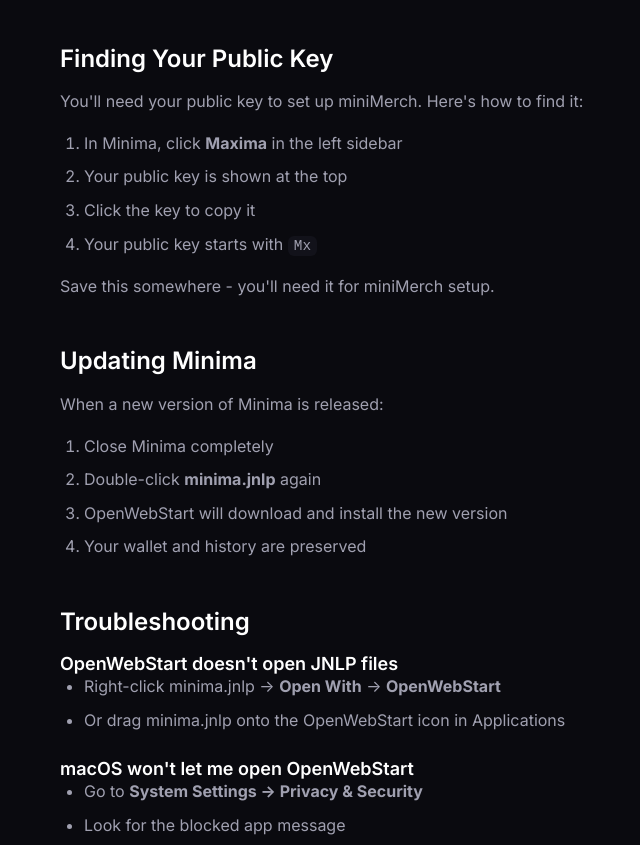
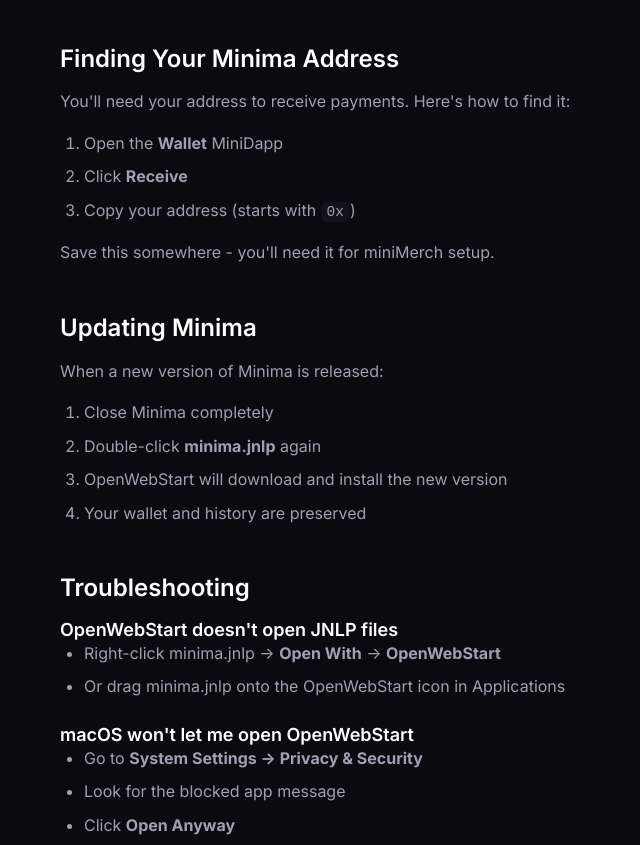
Before and after one commit to eurobuddha/miniMerch-onboarding, a plain HTML site: page guides/macos.html in a window 1280 px wide. Shown: the part 4577-5422 px from the top of the page, without its empty margins (204-844 px from the left). Drawn offline with Linux system fonts and the light colour scheme.

Commit message:
Fix: Click Receive to copy 0x address

```diff
--- a/guides/macos.html
+++ b/guides/macos.html
@@ -223,15 +223,14 @@
       </ol>
     </section>
 
-    <!-- Finding Your Public Key -->
+    <!-- Finding Your Address -->
     <section class="guide-section">
-      <h2>Finding Your Public Key</h2>
-      <p>You'll need your public key to set up miniMerch. Here's how to find it:</p>
+      <h2>Finding Your Minima Address</h2>
+      <p>You'll need your address to receive payments. Here's how to find it:</p>
       <ol>
-        <li>In Minima, click <strong>Maxima</strong> in the left sidebar</li>
-        <li>Your public key is shown at the top</li>
-        <li>Click the key to copy it</li>
-        <li>Your public key starts with <code>Mx</code></li>
+        <li>Open the <strong>Wallet</strong> MiniDapp</li>
+        <li>Click <strong>Receive</strong></li>
+        <li>Copy your address (starts with <code>0x</code>)</li>
       </ol>
       <p>Save this somewhere - you'll need it for miniMerch setup.</p>
     </section>
```
